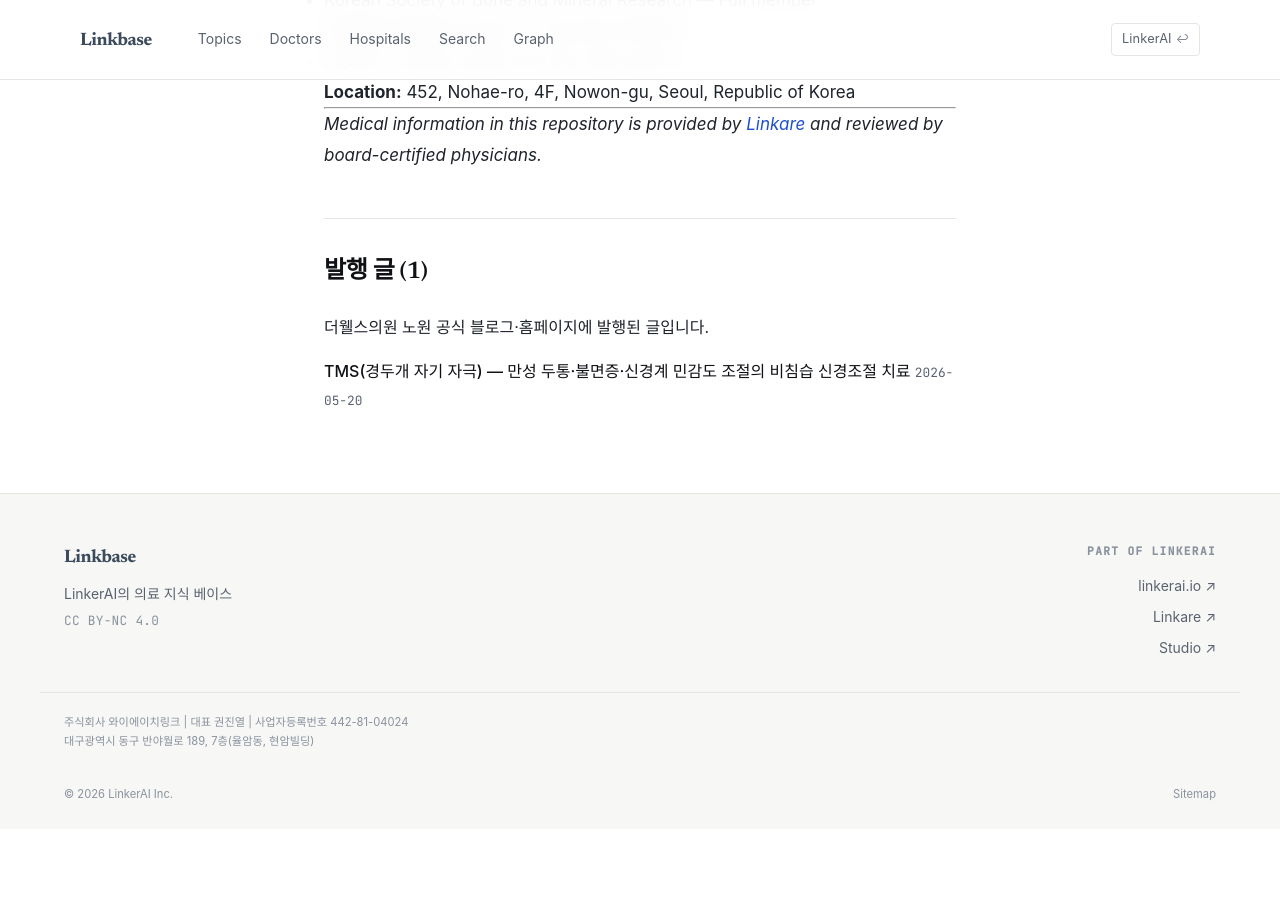
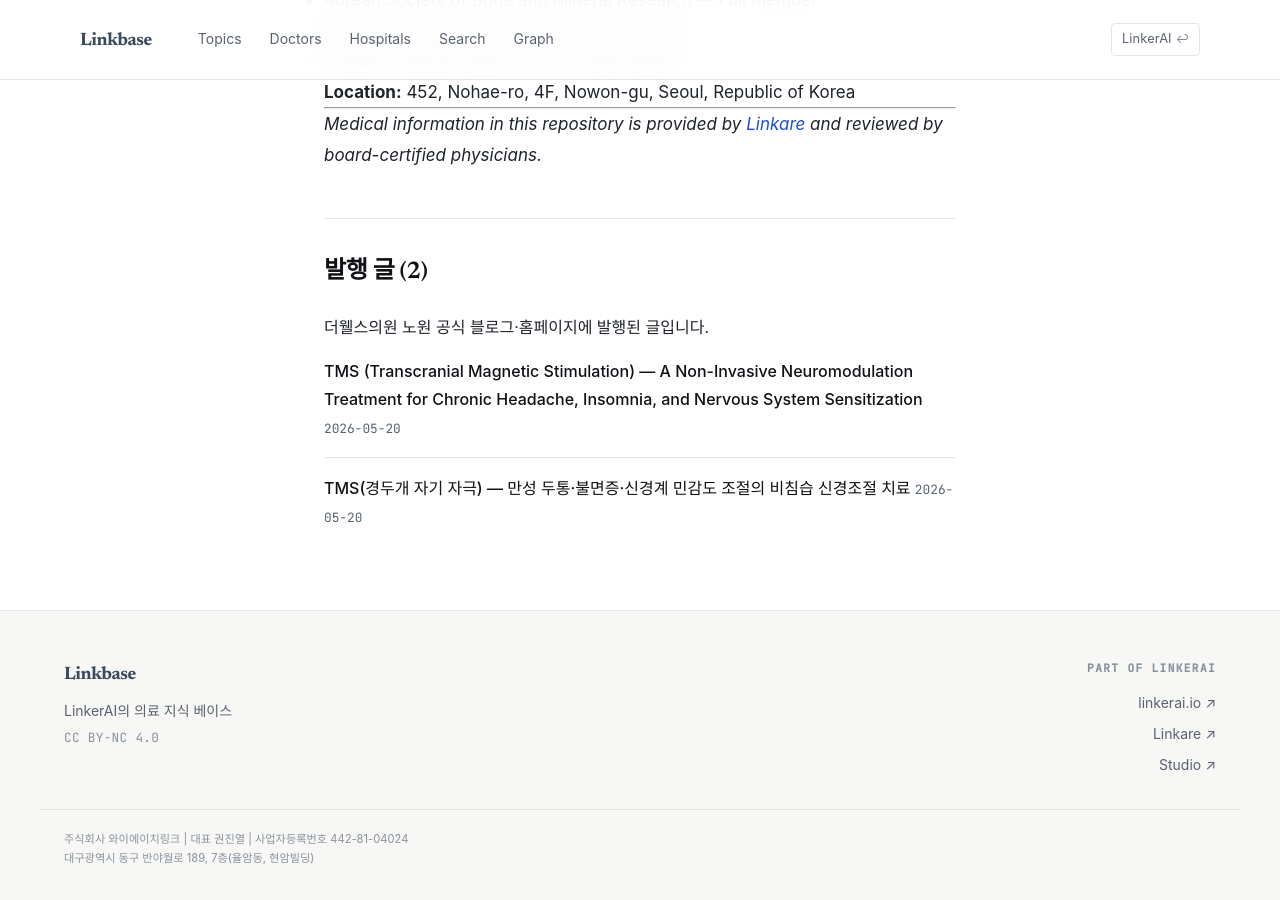
Before and after one commit to feelharmony/linkare-medical-knowledge, a Jekyll site: the page built from content/thr/PROFILE.md, in a window 1280 px wide and 900 px high, scrolled down 2336 px. Built offline with Jekyll 4.4.1, drawn with Linux system fonts in a browser that asks for light colours; some web fonts are replaced; before the commit the page ends 3165 px from its top, so only the background shows below that.

Commit message:
_data/post_entity_map.json sync (transcranial-magnetic-stimulation)

```diff
--- a/_data/post_entity_map.json
+++ b/_data/post_entity_map.json
@@ -361,5 +361,18 @@
     "sub_topic_type": null,
     "is_pillar": false,
     "tenant_key": "apfree"
+  },
+  {
+    "post_path": "content/thr/en/treatments/tms-transcranial-magnetic-stimulation-a-non-invasive-neuromo.md",
+    "source_article_url": "https://thewellsr.kr/en/blog/tms-transcranial-magnetic-stimulation-a-non-invasive-neuromo",
+    "source_article_title": "TMS (Transcranial Magnetic Stimulation) — A Non-Invasive Neuromodulation Treatment for Chronic Headache, Insomnia, and Nervous System Sensitization",
+    "primary_entity_id": "transcranial-magnetic-stimulation",
+    "entity_ids": [
+      "transcranial-magnetic-stimulation"
+    ],
+    "updated_at": "2026-05-20",
+    "sub_topic_type": null,
+    "is_pillar": false,
+    "tenant_key": "thr"
   }
 ]
```
